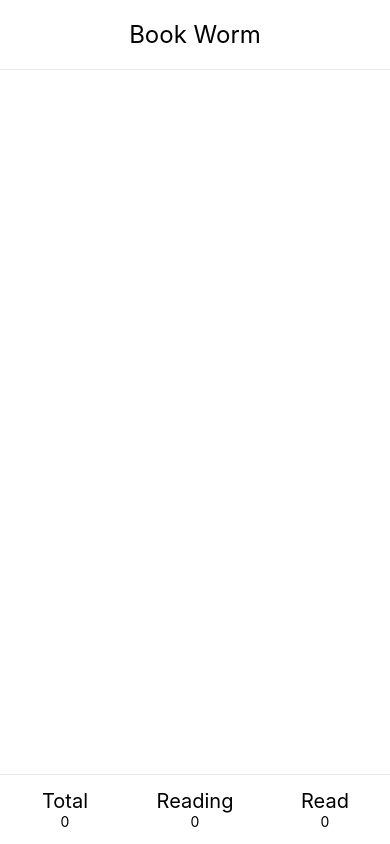
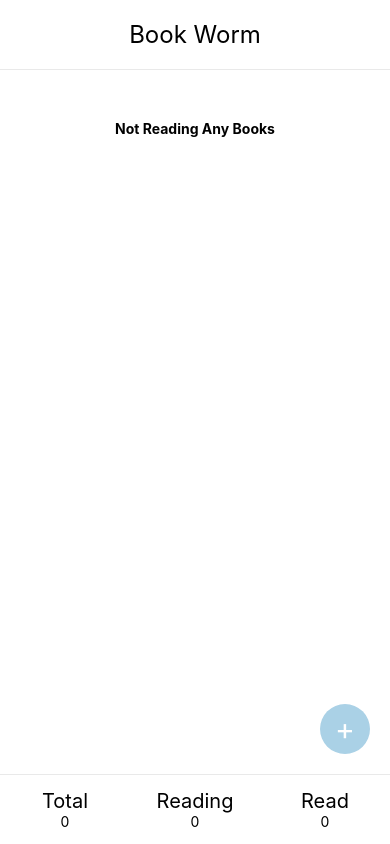
Before and after one commit to Pratikkshirsagar/Book-worm, a React Native app: screen / in a window 390 px wide. Built offline with nearby package versions, Linux system fonts and the light colour scheme.

Commit message:
CRUD actions Done

```diff
--- a/App.js
+++ b/App.js
@@ -1,7 +1,69 @@
-import React from 'react';
-import { StyleSheet, Text, View, SafeAreaView } from 'react-native';
+import React, { useState } from 'react';
+import {
+  StyleSheet,
+  Text,
+  View,
+  SafeAreaView,
+  TouchableOpacity,
+  TextInput,
+  FlatList,
+} from 'react-native';
+import BookCount from './components/BookCount';
+
+import { Ionicons } from '@expo/vector-icons';
 
 export default function App() {
+  const [totalCount, setTotalCount] = useState(0);
+  const [readingCount, setReadingCount] = useState(0);
+  const [readCount, setReadCount] = useState(0);
+  const [isAddNewBookVisible, setIsAddNewBookVisible] = useState(false);
+  const [textInputData, setTextInputData] = useState('');
+  const [books, setBooks] = useState([]);
+
+  const showAddNewBook = () => {
+    setIsAddNewBookVisible(true);
+  };
+
+  const hideNewBook = () => {
+    setIsAddNewBookVisible(false);
+  };
+
+  const addBook = (book) => {
+    setBooks([...books, book]);
+    setTotalCount(totalCount + 1);
+    setReadingCount(readingCount + 1);
+  };
+
+  const markAsRead = (selectedBook, index) => {
+    let newList = books.filter((book) => book !== selectedBook);
+    setBooks(newList);
+    setReadingCount(readingCount - 1);
+    setReadCount(readCount + 1);
+  };
+
+  const renderItem = (item, index) => {
+    return (
+      <View style={{ height: 50, flexDirection: 'row' }}>
+        <View style={{ flex: 1, justifyContent: 'center', paddingLeft: 5 }}>
+          <Text>{item}</Text>
+        </View>
+        <TouchableOpacity onPress={() => markAsRead(item, index)}>
+          <View
+            style={{
+              width: 100,
+              height: 50,
+              backgroundColor: '#a5deba',
+              alignItems: 'center',
+              justifyContent: 'center',
+            }}
+          >
+            <Text style={{ fontWeight: 'bold', color: 'white' }}>Mark as Read</Text>
+          </View>
+        </TouchableOpacity>
+      </View>
+    );
+  };
+
   return (
     <View style={{ flex: 1 }}>
       <SafeAreaView />
@@ -16,7 +78,74 @@ export default function App() {
       >
         <Text style={{ fontSize: 24 }}>Book Worm</Text>
       </View>
-      <View style={{ flex: 1 }}></View>
+      <View style={{ flex: 1 }}>
+        {isAddNewBookVisible && (
+          <View style={{ height: 50, flexDirection: 'row' }}>
+            <TextInput
+              onChangeText={(text) => setTextInputData(text)}
+              style={{ flex: 1, backgroundColor: '#ececec', paddingLeft: 5 }}
+              placeholder="Enter Book Name"
+              placeholderTextColor="grey"
+            />
+            <TouchableOpacity onPress={() => addBook(textInputData)}>
+              <View
+                style={{
+                  width: 50,
+                  height: 50,
+                  backgroundColor: '#a5deba',
+                  alignItems: 'center',
+                  justifyContent: 'center',
+                }}
+              >
+                <Ionicons name="ios-checkmark" color="white" size={40} />
+              </View>
+            </TouchableOpacity>
+            <TouchableOpacity onPress={hideNewBook}>
+              <View
+                style={{
+                  width: 50,
+                  height: 50,
+                  backgroundColor: '#deada5',
+                  alignItems: 'center',
+                  justifyContent: 'center',
+                }}
+              >
+                <Ionicons name="ios-close" color="white" size={40} />
+              </View>
+            </TouchableOpacity>
+          </View>
+        )}
+
+        <FlatList
+          data={books}
+          renderItem={({ item, index }) => renderItem(item, index)}
+          keyExtractor={(item, index) => index.toString()}
+          ListEmptyComponent={
+            <View style={{ marginTop: 50, alignItems: 'center' }}>
+              <Text style={{ fontWeight: 'bold' }}>Not Reading Any Books</Text>
+            </View>
+          }
+        />
+
+        <TouchableOpacity
+          onPress={showAddNewBook}
+          style={{ position: 'absolute', bottom: 20, right: 20 }}
+        >
+          <View
+            style={{
+              width: 50,
+              height: 50,
+              borderRadius: 25,
+              backgroundColor: '#AAD1E6',
+              alignItems: 'center',
+              justifyContent: 'center',
+            }}
+          >
+            <Text style={{ color: 'white', fontSize: 30 }}>+</Text>
+          </View>
+        </TouchableOpacity>
+      </View>
+
       <View
         style={{
           height: 70,
@@ -25,18 +154,9 @@ export default function App() {
           flexDirection: 'row',
         }}
       >
-        <View style={{ flex: 1, alignItems: 'center', justifyContent: 'center' }}>
-          <Text style={{ fontSize: 20 }}>Total</Text>
-          <Text>0</Text>
-        </View>
-        <View style={{ flex: 1, alignItems: 'center', justifyContent: 'center' }}>
-          <Text style={{ fontSize: 20 }}>Reading</Text>
-          <Text>0</Text>
-        </View>
-        <View style={{ flex: 1, alignItems: 'center', justifyContent: 'center' }}>
-          <Text style={{ fontSize: 20 }}>Read</Text>
-          <Text>0</Text>
-        </View>
+        <BookCount title="Total" count={totalCount} />
+        <BookCount title="Reading" count={readingCount} />
+        <BookCount title="Read" count={readCount} />
       </View>
       <SafeAreaView />
     </View>
--- /dev/null
+++ b/components/BookCount.js
@@ -0,0 +1,15 @@
+import React from 'react';
+import { Text, View, StyleSheet } from 'react-native';
+
+const BookCount = (props) => {
+  return (
+    <View style={{ flex: 1, alignItems: 'center', justifyContent: 'center' }}>
+      <Text style={{ fontSize: 20 }}>{props.title}</Text>
+      <Text>{props.count}</Text>
+    </View>
+  );
+};
+
+const styles = StyleSheet.create({});
+
+export default BookCount;
```
